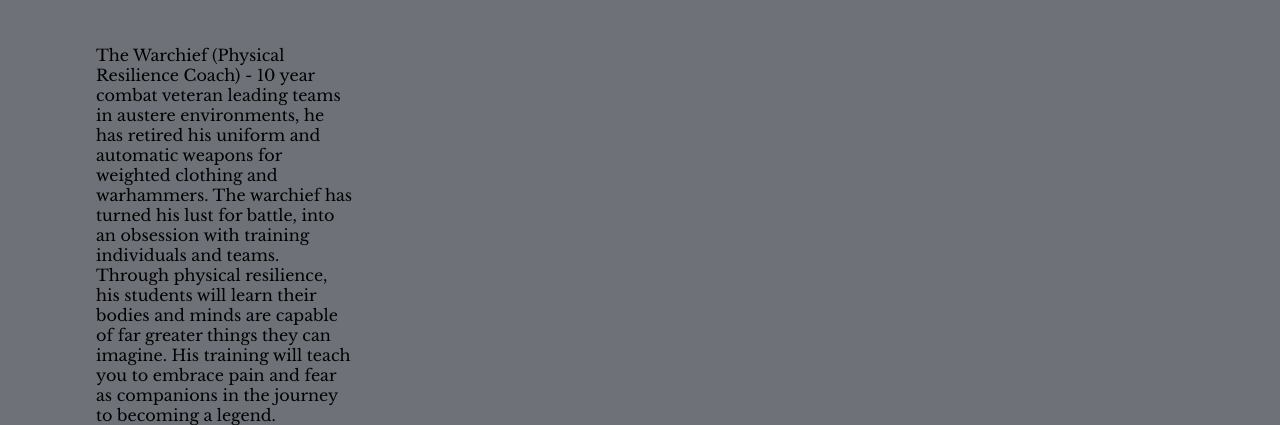
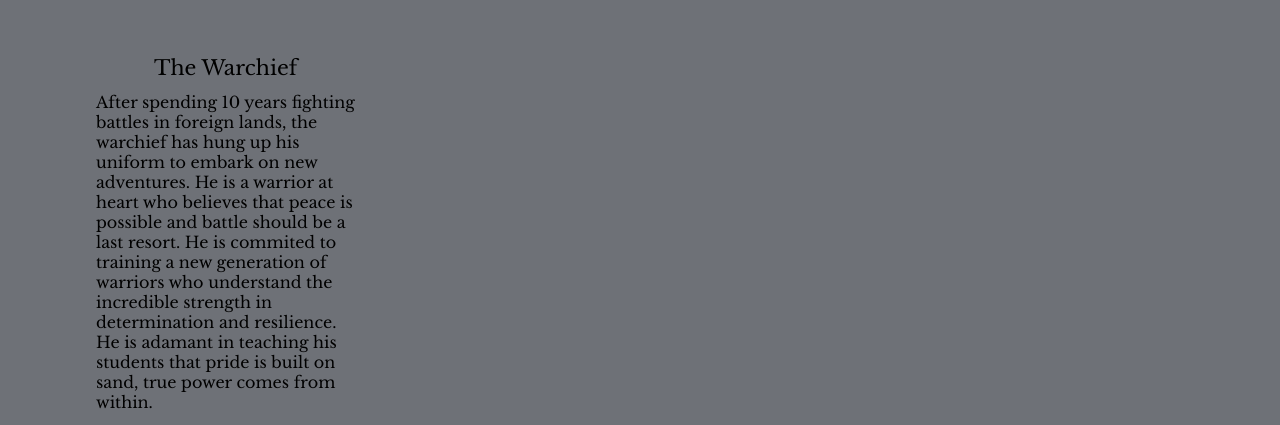
Before and after one commit to zdiehlio/mythicfit, a React app: page /team in a window 1280 px wide. Shown: the part 491-916 px from the top of the page. Built offline with nearby package versions, Linux system fonts and the light colour scheme.

Commit message:
minor style tweaks to team page and re-wrote bio

```diff
--- a/src/components/team-container/index.js
+++ b/src/components/team-container/index.js
@@ -8,7 +8,7 @@ class TeamContainer extends React.Component {
       <div className='team'>
         <div>
           <img src='https://scontent-iad3-1.xx.fbcdn.net/v/t1.0-9/20993067_10159219337715274_2489403136085593342_n.jpg?oh=a4b6b3d02f4f4454d7d3f84bf2b4d9db&oe=5A5C65F1' />
-          <p>The Warchief (Physical Resilience Coach) - 10 year combat veteran leading teams in austere environments, he has retired his uniform and automatic weapons for weighted clothing and warhammers.  The warchief has turned his lust for battle, into an obsession with training individuals and teams.  Through physical resilience, his students will learn their bodies and minds are capable of far greater things they can imagine.  His training will teach you to embrace pain and fear as companions in the journey to becoming a legend. </p>
+          <p><h5>The Warchief</h5>After spending 10 years fighting battles in foreign lands, the warchief has hung up his uniform to embark on new adventures.  He is a warrior at heart who believes that peace is possible and battle should be a last resort.  He is commited to training a new generation of warriors who understand the incredible strength in determination and resilience.  He is adamant in teaching his students that pride is built on sand, true power comes from within.</p>
         </div>
       </div>
     )
--- a/src/components/team-container/team.scss
+++ b/src/components/team-container/team.scss
@@ -1,6 +1,10 @@
 @import './src/style/_vars.scss';
 
 .team {
+  h5 {
+    text-align: center;
+    padding: $pad;
+  }
   div {
     width: calc(90%/2);
   }
```
